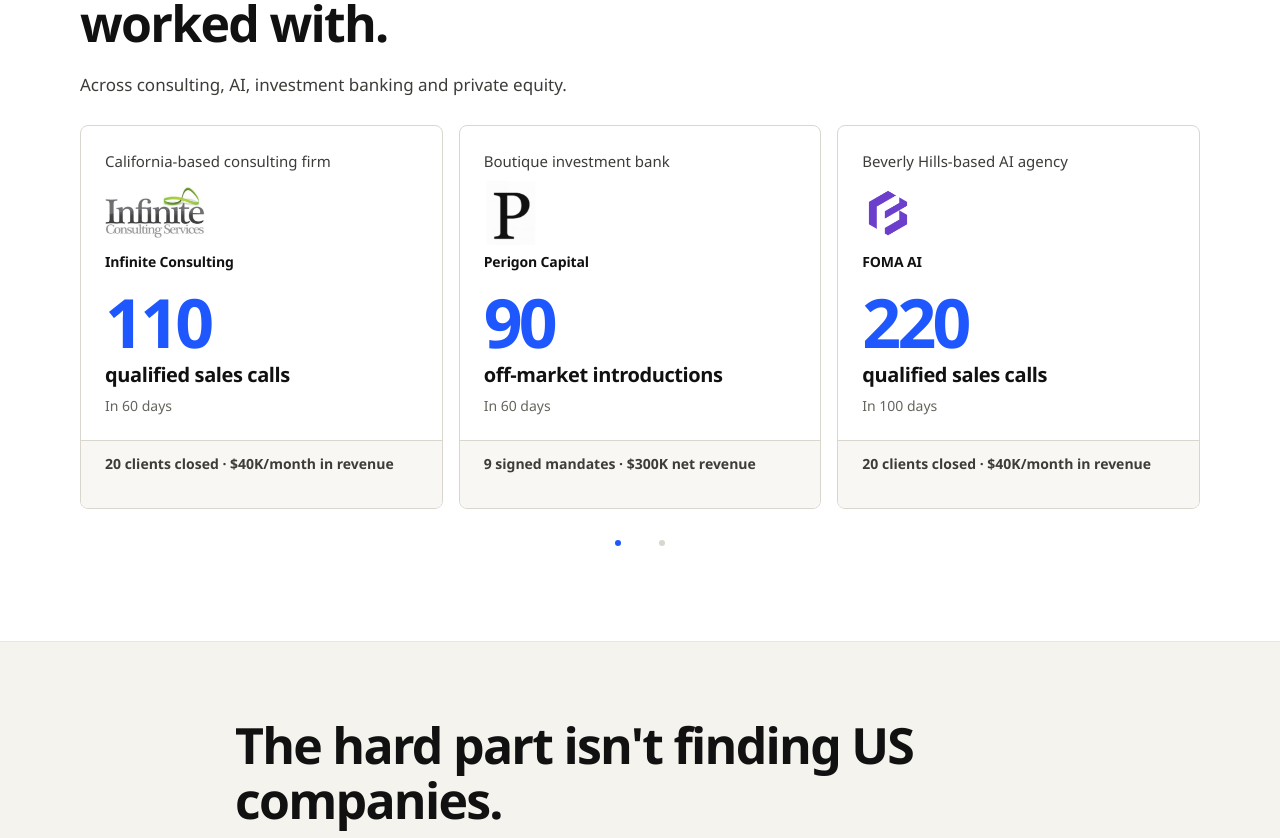
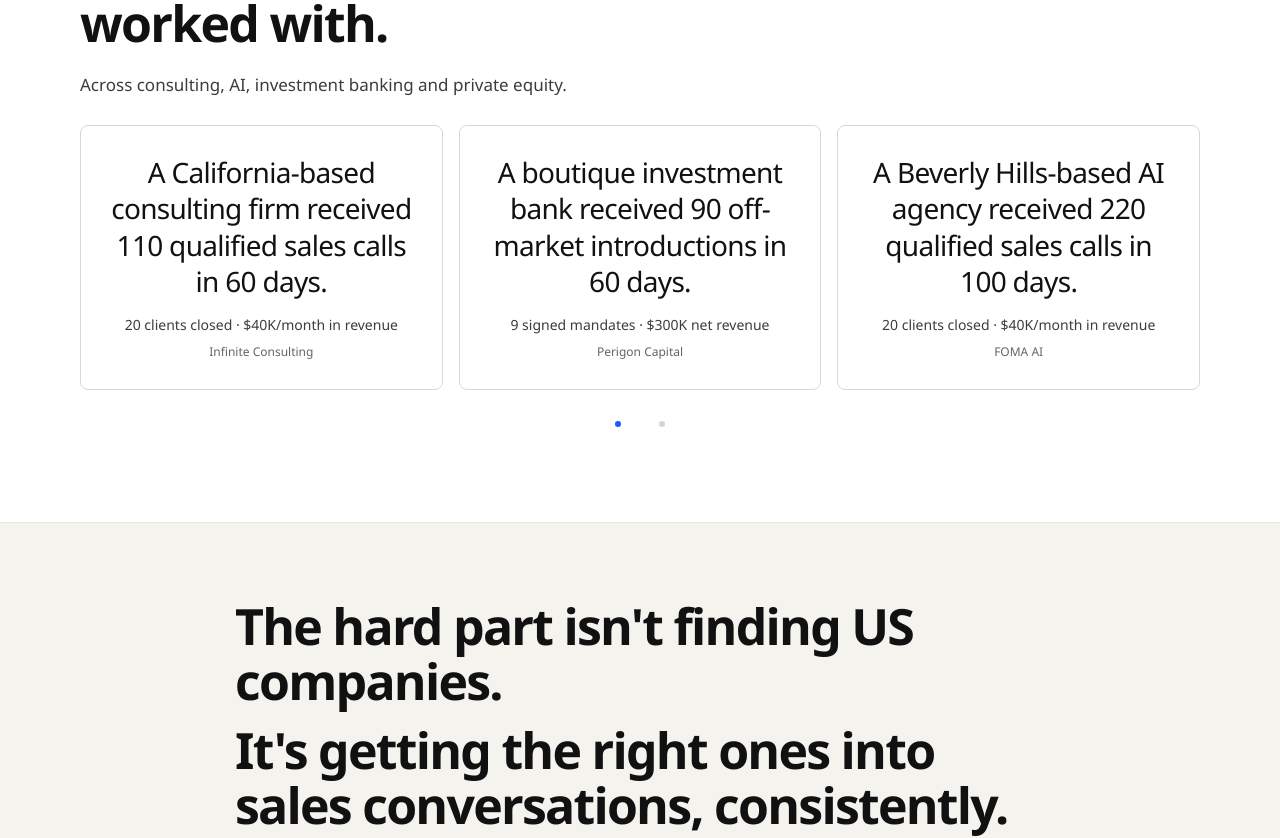
Before and after one commit to raunaqsingh10/tf-bluesun-lpsbb, a React (Vite) app: page / in a window 1280 px wide. Shown: the part 780-1618 px from the top of the page. Built offline with nearby package versions, Linux system fonts and the light colour scheme.

Commit message:
Simplify client result cards with centered editorial typography

```diff
--- a/app/globals.css
+++ b/app/globals.css
@@ -635,99 +635,33 @@ summary:focus-visible {
 .client-result-card {
   display: flex;
   flex-direction: column;
+  justify-content: center;
   overflow: hidden;
-}
-
-.result-main {
-  display: flex;
-  flex: 1;
-  flex-direction: column;
-  padding: 20px;
-}
-
-.result-logo-slot {
-  display: flex;
-  height: 52px;
-  align-items: center;
-  margin-bottom: 12px;
-}
-
-.result-logo {
-  width: auto;
-  max-width: 150px;
-  height: auto;
-  max-height: 52px;
-  object-fit: contain;
-  object-position: left center;
-}
-
-.result-logo--perigon {
-  max-width: 64px;
-  max-height: 64px;
-  margin-left: -5px;
-}
-
-.result-logo--foma {
-  max-width: 52px;
-}
-
-.result-company {
-  margin-bottom: 0;
+  padding: 26px 20px;
+  text-align: center;
+}
+
+.result-primary {
+  margin: 0;
+  color: var(--ink);
+  font-size: clamp(24px, 4vw, 28px);
+  font-weight: 500;
+  letter-spacing: -0.025em;
+  line-height: 1.3;
+}
+
+.result-secondary {
+  margin: 14px 0 8px;
+  color: #3d3c38;
   font-size: 14px;
-  font-weight: 700;
-  letter-spacing: -0.01em;
-  line-height: 1.5;
-}
-
-.result-descriptor {
-  min-height: 1.5em;
-  margin-bottom: 14px;
-  color: #3d3c38;
-  font-size: 15px;
   font-weight: 500;
   line-height: 1.5;
 }
 
-.result-primary {
-  margin: 16px 0 8px;
-  font-size: 20px;
-  font-weight: 600;
-  letter-spacing: -0.02em;
-  line-height: 1.25;
-}
-
-.result-number {
-  display: block;
-  margin-bottom: 6px;
-  color: var(--blue);
-  font-size: clamp(56px, 7vw, 68px);
-  font-weight: 650;
-  letter-spacing: -0.055em;
-  line-height: 1;
-  font-variant-numeric: lining-nums tabular-nums;
-}
-
-.result-label {
-  display: block;
-}
-
-.result-timeframe {
-  margin-top: 0;
-  margin-bottom: 0;
+.result-company {
+  margin: 0;
   color: var(--muted);
-  font-size: 14px;
-  line-height: 1.5;
-}
-
-.result-secondary {
-  min-height: calc(3em + 26px);
-  margin-bottom: 0;
-  padding: 12px 20px;
-  border-top: 1px solid var(--line);
-  background: var(--surface-2);
-  color: #3d3c38;
-  font-size: 14px;
-  font-weight: 600;
+  font-size: 12px;
   line-height: 1.5;
 }
 
@@ -1434,13 +1368,8 @@ details[open] summary::after {
     grid-auto-columns: calc((100% - 16px) / 2);
   }
 
-  .result-main {
-    padding: 24px;
-  }
-
-  .result-secondary {
-    padding-right: 24px;
-    padding-left: 24px;
+  .client-result-card {
+    padding: 28px 24px;
   }
 
   .campaign-proof-card {
--- a/app/page.tsx
+++ b/app/page.tsx
@@ -103,38 +103,22 @@ const testimonialMedia = {
 const clientResults = [
   {
     company: 'Infinite Consulting',
-    logo: { src: '/media/client-logos/infinite-consulting.png', width: 742, height: 386, variant: 'infinite' },
-    descriptor: 'California-based consulting firm',
-    number: '110',
-    result: 'qualified sales calls',
-    timeframe: 'In 60 days',
+    statement: 'A California-based consulting firm received 110 qualified sales calls in 60 days.',
     secondary: '20 clients closed · $40K/month in revenue',
   },
   {
     company: 'Perigon Capital',
-    logo: { src: '/media/client-logos/perigon-capital.jpeg', width: 400, height: 400, variant: 'perigon' },
-    descriptor: 'Boutique investment bank',
-    number: '90',
-    result: 'off-market introductions',
-    timeframe: 'In 60 days',
+    statement: 'A boutique investment bank received 90 off-market introductions in 60 days.',
     secondary: '9 signed mandates · $300K net revenue',
   },
   {
     company: 'FOMA AI',
-    logo: { src: '/media/client-logos/foma-ai.png', width: 200, height: 200, variant: 'foma' },
-    descriptor: 'Beverly Hills-based AI agency',
-    number: '220',
-    result: 'qualified sales calls',
-    timeframe: 'In 100 days',
+    statement: 'A Beverly Hills-based AI agency received 220 qualified sales calls in 100 days.',
     secondary: '20 clients closed · $40K/month in revenue',
   },
   {
     company: 'Lopes Capital',
-    logo: { src: '/media/client-logos/lopes-capital.png', width: 480, height: 266, variant: 'lopes' },
-    descriptor: 'Private equity practice',
-    number: '410',
-    result: 'off-market introductions',
-    timeframe: 'In 180 days',
+    statement: 'A private equity practice received 410 off-market introductions in 180 days.',
     secondary: '49 LOIs issued · 8 signed',
   },
 ];
@@ -322,28 +306,9 @@ export default function Home() {
                 label: client.company,
                 content: (
                   <article className="client-result-card">
-                    <div className="result-main">
-                      <div className="result-identity">
-                        <p className="result-descriptor">{client.descriptor}</p>
-                        <div className="result-logo-slot">
-                          {client.logo ? (
-                            <img
-                              className={`result-logo result-logo--${client.logo.variant}`}
-                              src={client.logo.src}
-                              alt={`${client.company} logo`}
-                              width={client.logo.width}
-                              height={client.logo.height}
-                              loading="lazy"
-                              decoding="async"
-                            />
-                          ) : null}
-                        </div>
-                        <p className="result-company">{client.company}</p>
-                      </div>
-                      <h3 className="result-primary"><span className="result-number">{client.number}</span>{' '}<span className="result-label">{client.result}</span></h3>
-                      <p className="result-timeframe">{client.timeframe}</p>
-                    </div>
+                    <h3 className="result-primary">{client.statement}</h3>
                     <p className="result-secondary">{client.secondary}</p>
+                    <p className="result-company">{client.company}</p>
                   </article>
                 ),
               }))}
```
